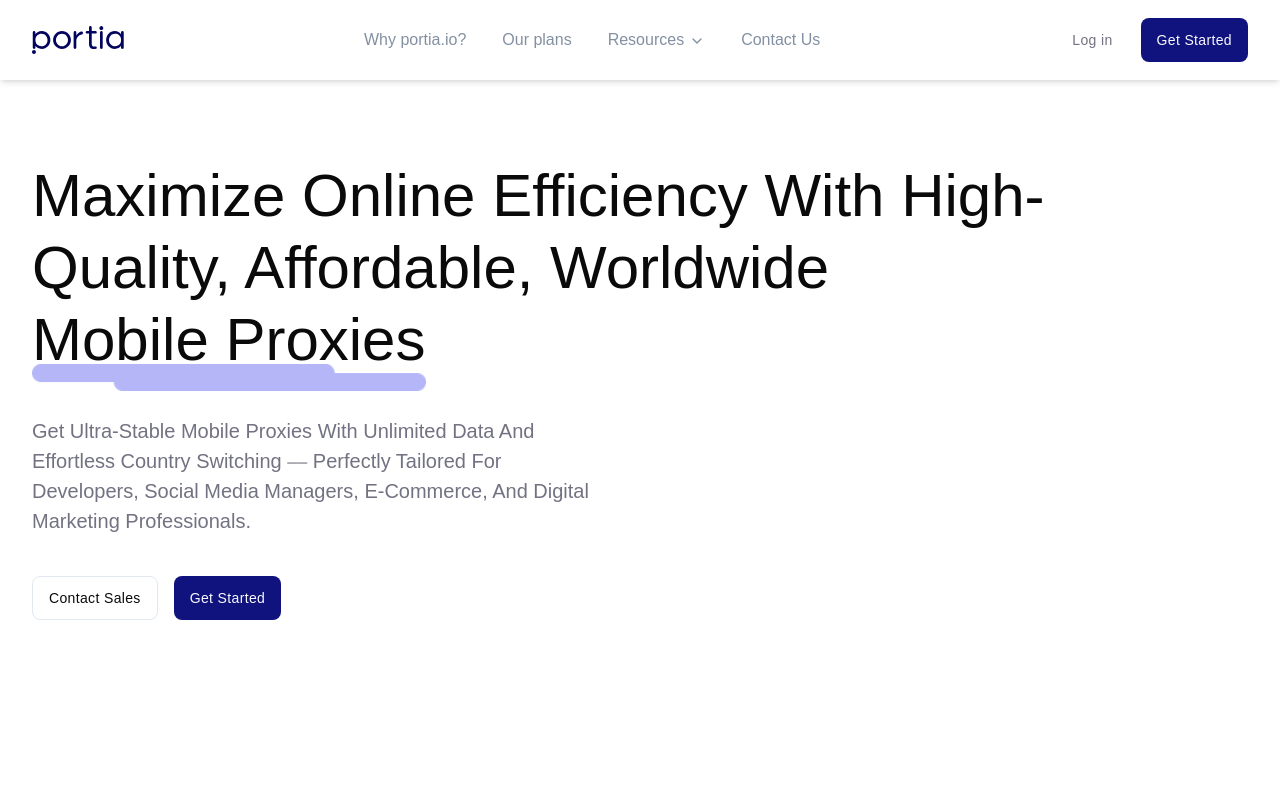
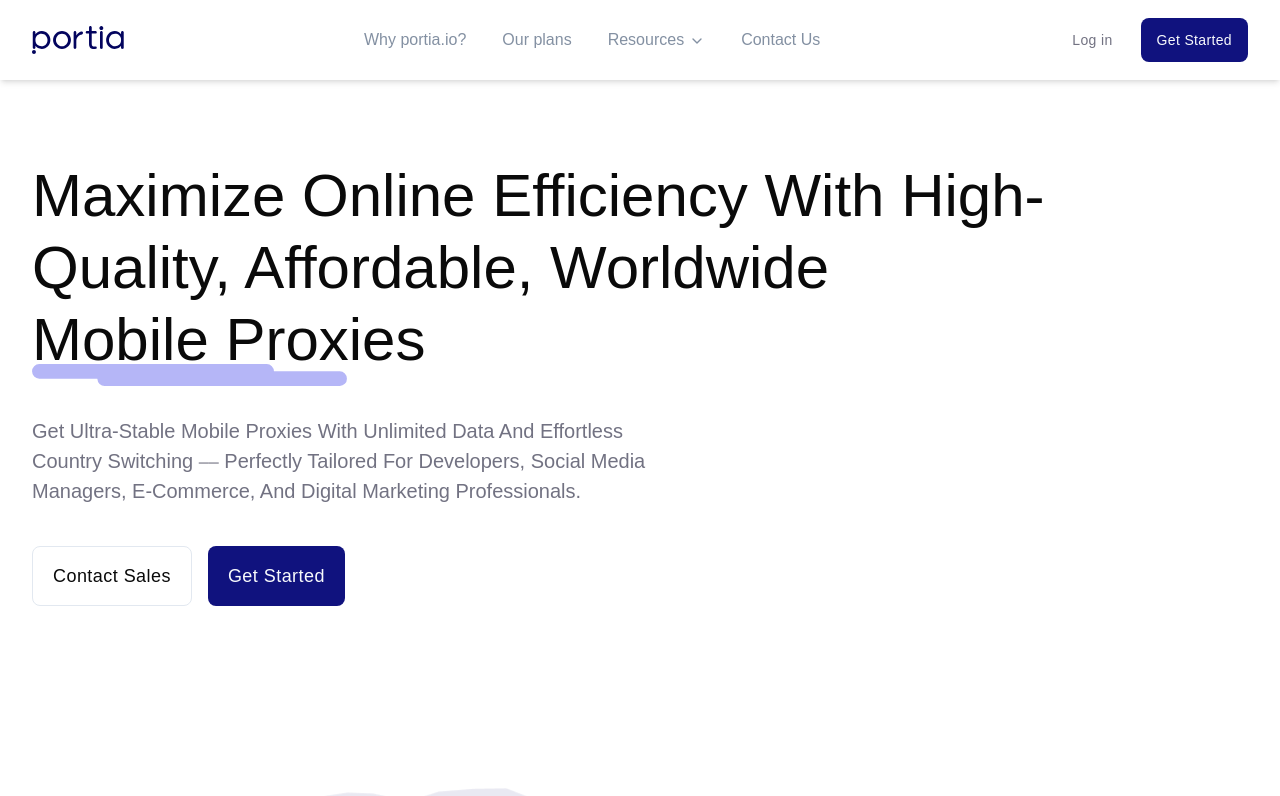
Before and after one commit to Saeed-Altout/portia, a Next.js app: page / in a window 1280 px wide. Shown: the top 796 px of the page. Built offline with nearby package versions, Linux system fonts and the light colour scheme; a web font is replaced by a local one.

Commit message:
1- update style hero section. 2- change underline image by icon.

```diff
--- a/app/(website)/(pages)/(home)/_components/hero.tsx
+++ b/app/(website)/(pages)/(home)/_components/hero.tsx
@@ -5,35 +5,37 @@ import { Button } from "@/components/ui/button";
 export const Hero = () => {
   return (
     <section className="max-container flex flex-col justify-center items-start gap-y-10 py-20">
-      {/* Title  */}
       <h1 className="max-w-[1090px] font-medium capitalize text-[30px] leading-[44px] md:text-[40px] md:leading-[50px] lg:text-6xl lg:leading-[72px]">
         Maximize online efficiency with high-quality, affordable, worldwide{" "}
         <div className="relative w-fit">
           <span className="relative z-10">mobile proxies</span>
           <Image
-            src="/images/underline.png"
+            src="/icons/underline.svg"
             alt="Underline"
             width={1000}
             height={1000}
-            className="w-full absolute top-9 md:top-10 lg:top-[60px] left-0 z-0"
+            className="w-[80%] absolute top-9 md:top-10 lg:top-[60px] left-0 z-0"
           />
         </div>
       </h1>
 
-      {/* Description */}
-      <p className="max-w-[580px] capitalize  text-[18px] leading-[28px] md:text-[19px] md:leading-[29px] lg:text-[20px] lg:leading-[30px]">
+      <p className="max-w-[640px] capitalize  text-[18px] leading-[28px] md:text-[19px] md:leading-[29px] lg:text-[20px] lg:leading-[30px]">
         Get ultra-stable mobile proxies with unlimited data and effortless
         country switching ⎯⎯ perfectly tailored for developers, social media
         managers, E-commerce, and digital marketing professionals.
       </p>
 
-      {/* Buttons */}
       {/* TODO: Update functionally of hero buttons */}
       <div className="flex flex-col md:flex-row items-center justify-center gap-y-4 md:gap-x-4 w-full md:w-fit">
-        <Button variant="outline" className="w-full">
+        <Button
+          variant="outline"
+          className="w-full text-lg py-4 md:h-[60px] px-5"
+        >
           Contact Sales
         </Button>
-        <Button className="w-full -order-1 md:order-1">Get Started</Button>
+        <Button className="w-full -order-1 md:order-1 text-lg py-4 md:h-[60px] px-5">
+          Get Started
+        </Button>
       </div>
     </section>
   );
```
Also changed, not shown: public/icons/underline.svg (added).
